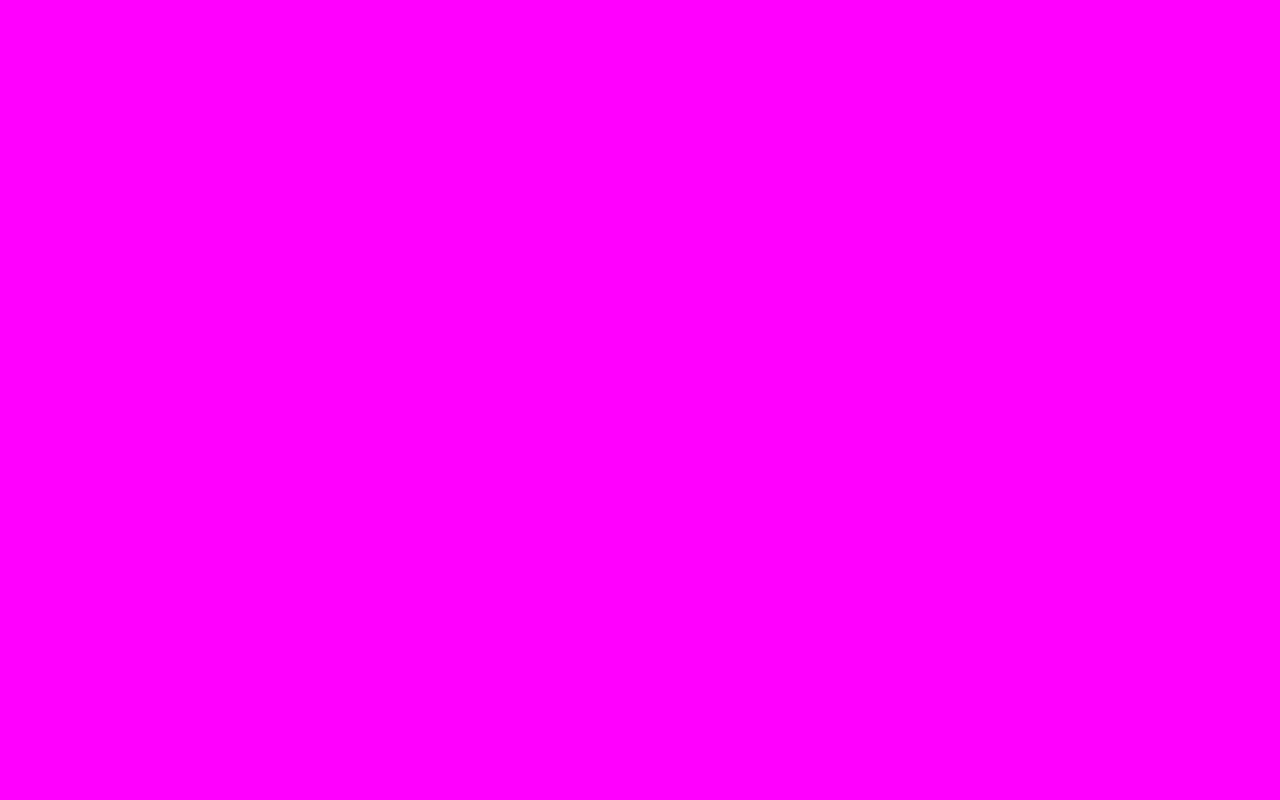
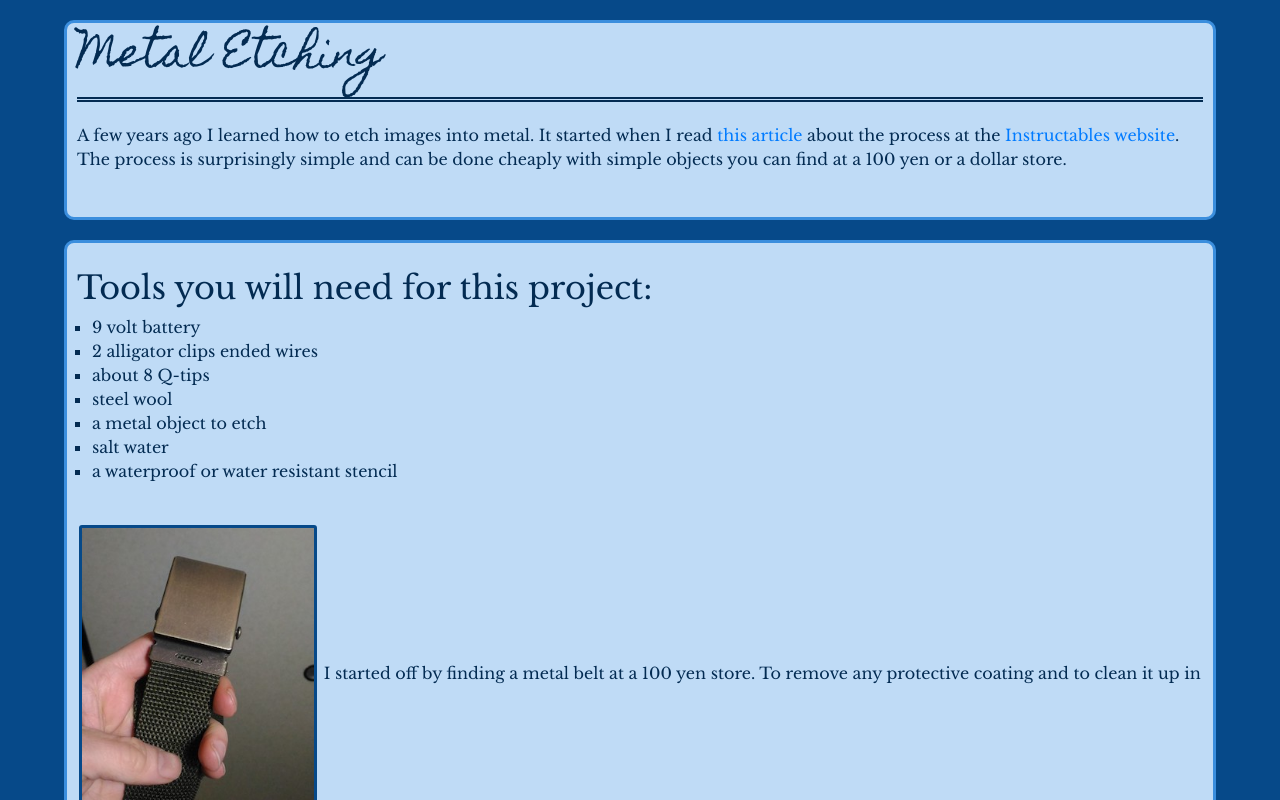
Before and after one commit to luftbuefel/project-hobby, a plain HTML site: page index.html in a window 1280 px wide. Shown: the top 800 px of the page. Drawn offline with nearby package versions, Linux system fonts and the light colour scheme.

Commit message:
added some css styling

```diff
--- a/css/styles.css
+++ b/css/styles.css
@@ -1,3 +1,57 @@
+@import url('https://fonts.googleapis.com/css?family=Libre+Baskerville|Homemade+Apple');
+
 body {
-  background-color: fuchsia;
+  background-color: #064989;
+  color:#032B52;
+  font-weight: 500;
+  font-family: 'Libre Baskerville', serif;
 }
+
+div{
+    background-color: #BFDBF6;
+    border:solid 3px #3B8EDD;
+    padding:10px;
+    margin-left:auto;
+    margin-right:auto;
+    width: 90%;
+    border-radius: 10px;
+}
+
+hr{
+    border-top: 5px double #032B52;
+    color: #032B52;
+    overflow: visible;
+    text-align: center;
+    height: 5px;
+}
+
+#header{
+    height: 200px;
+    margin-top: 20px;
+    margin-bottom: 20px;
+}
+
+#article{
+    margin-bottom: 20px;
+}
+
+#footer{
+    margin-bottom: 10px;
+}
+
+img{
+    height:300px;
+    display: inline-block;
+    border: solid #064989 3px;
+    border-radius: 3px;
+    margin:2px;
+}
+
+ul{
+    list-style: square;
+    padding-left: 15px;
+}
+
+h1{
+    font-family: 'Homemade Apple', cursive;
+}
--- a/index.html
+++ b/index.html
@@ -1,18 +1,16 @@
-
 <!doctype html>
 
 <html lang="en">
 <head>
   <meta charset="utf-8">
 
-  <title>The HTML5 Herald</title>
-  <meta name="description" content="The HTML5 Herald">
-  <meta name="author" content="SitePoint">
+  <title>How to etch metal</title>
+  <meta name="description" content="Learn how to etch metal">
+  <meta name="author" content="Charles Brandt">
 
   <link rel="stylesheet" href="css/reset.css" />
   <link rel="stylesheet" href="css/bootstrap.min.css" />
   <link rel="stylesheet" href="css/styles.css?v=1.0" />
-
   <script src="js/jquery-3.3.1.min.js"></script>
   <script src="js/bootstrap.min.js"></script>
 
@@ -30,7 +28,52 @@
 </head>
 
 <body>
+  <div id="header">
+    <h1>Metal Etching</h1>
+    <hr>
+    <p>A few years ago I learned how to etch images into metal. It started when I read <a href = "http://www.instructables.com/id/Etch-a-Stainless-Brew-Kettle/" target = "_blank">this article</a> about the process at the <a href="http://www.instructables.com/" target="_blank">Instructables website</a>. The process is surprisingly simple and can be done cheaply with simple objects you can find at a 100 yen or a dollar store.
+    </p>
+  </div>
 
-  <script src="js/scripts.js"></script>
+  <div id="article">
+    <p >
+      <h2>Tools you will need for this project:</h2>
+      <ul>
+        <li>9 volt battery</li>
+        <li>2 alligator clips ended wires</li>
+        <li>about 8 Q-tips</li>
+        <li>steel wool</li>
+        <li>a metal object to etch</li>
+        <li>salt water</li>
+        <li>a waterproof or water resistant stencil</li>
+      </ul>
+      <br>
+
+      <img src="images/step1Metal.jpg" alt="simple belt with smooth metal buckle">
+      <caption>I started off by finding a metal belt at a 100 yen store. To remove any protective coating and to clean it up in general I polished it with some steel wool.</caption>
+      <img src="images/pandaStencil.jpg" alt=" panda holding guns street art">
+      <img src="images/step2Metal.jpg" alt="">
+      <caption>I created a stencil for a design I found online. I made this complex stencil with a laser cutter but it wouldn't be to hard to cut a simplier one by hand.</caption>
+      <img src="images/step3Metal.jpg" alt="">
+      <img src="images/step4Metal.jpg" alt="">
+      <img src="images/step5Metal.jpg" alt="">
+      <img src="images/step6Metal.jpg" alt="">
+      <img src="images/step7Metal.jpg" alt="completed and cleaned up belt buckle with an etched panda image">
+      <img src="images/totoroBuckle.jpg" alt="totoro belt buckle">
+      <img src="images/pikachuBuckle.jpg" alt="pikachu belt buckle">
+      <img src="images/pooCardHolder.jpg" alt="poo emoji card holder">
+       Recommendations for advancing hobby including links to online resources. If you would like to learn more about metal etching there are lots of tutorials and YouTube videos avaliable online. Then I add some links. Once you get into metal etching, you may want to get some better equipment. I would recommend getting a regulated voltage convertor so you can do etchings more quickly and save on batteries.
+    </p>
+  </div>
+
+  <div id="footer">
+    <p>
+    See more projects on my <a href="https://www.instagram.com/makingitwithcharles/">Instagram</a> and <a href="https://makingitwithcharles.tumblr.com/">Tumblr</a>.
+    <br>
+    Charles Brandt &copy;2018
+    </p>
+  </div>
+
+  <script src="js/scripts.js" defer></script>
 </body>
 </html>
```
